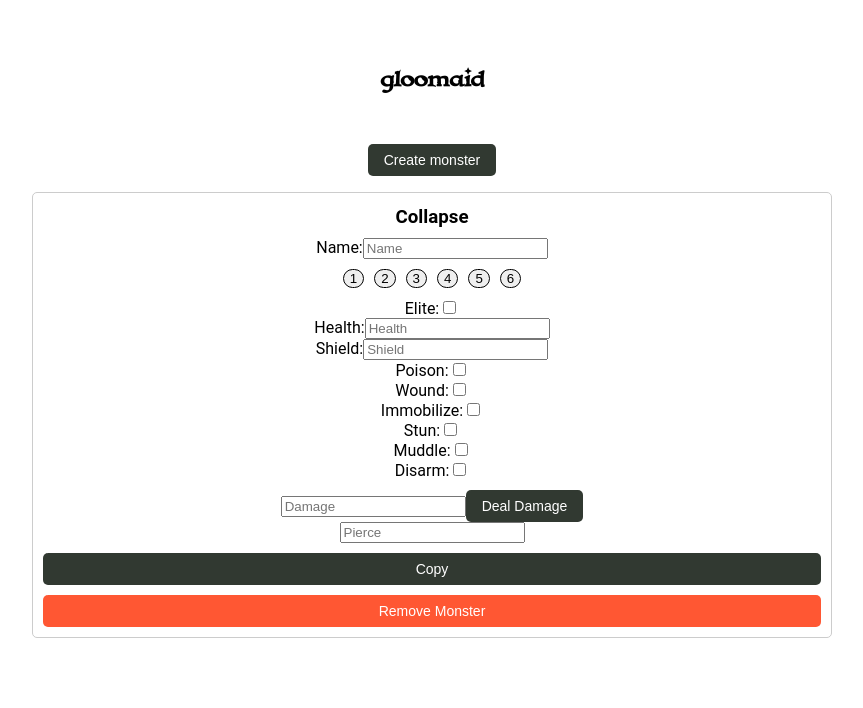
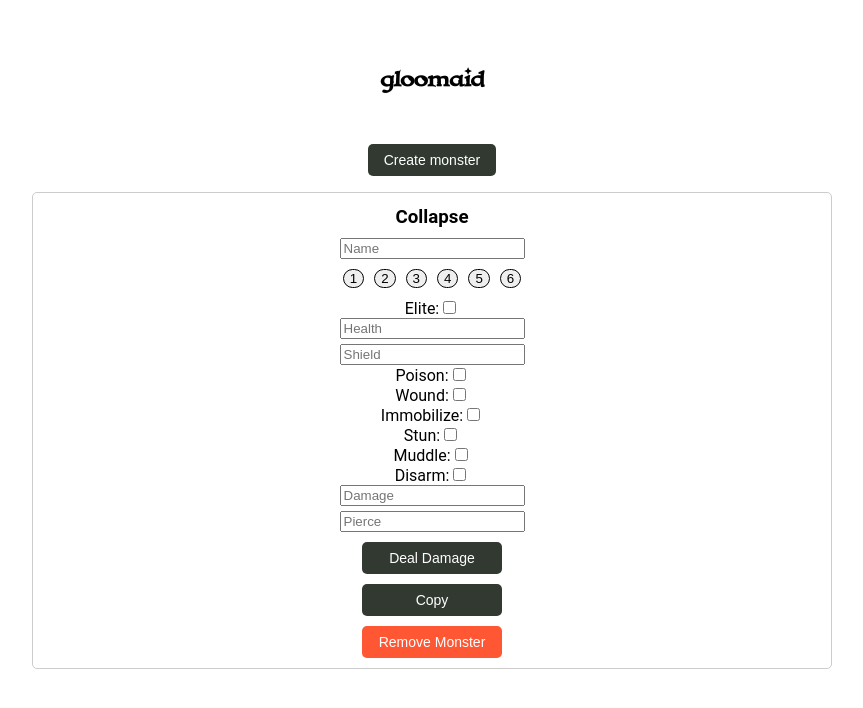
Before and after one commit to ViktorSjoblom/gloomaid, a Vue app: page / in a window 1280 px wide. Both pictures are taken after a click on the button "Create monster". Shown: the top 708 px of the page, without its empty margins (208-1071 px from the left). Built offline with nearby package versions, Linux system fonts and the light colour scheme.

Commit message:
Fixed bunch of design stuff

```diff
--- a/src/components/MonsterCard.vue
+++ b/src/components/MonsterCard.vue
@@ -2,13 +2,8 @@
   <div class="monster-card" :class="{ elite: activeMonster.elite }">
 
     <div v-if="copies.length > 0" class="tab-container">
-  <div
-    class="tab"
-    v-for="(_, index) in copies"
-    :key="copies[index].id"
-    :class="{ active: copies[index] === activeMonster }"
-    @click="switchTab(copies[index])"
-  >
+      <div class="tab" v-for="(_, index) in copies" :key="copies[index].id"
+        :class="{ active: copies[index] === activeMonster }" @click="switchTab(copies[index])">
         {{ copies[index].name }}
       </div>
     </div>
@@ -16,7 +11,7 @@
     <h3 class="monster-name" @click="toggleExpanded">{{ showNameOnly ? activeMonster.name : 'Collapse' }}</h3>
     <div v-if="!showNameOnly" class="card-details">
       <div class="form-group">
-        <label>Name:</label>
+        <!-- <label>Name:</label> -->
         <input v-model="activeMonster.name" type="text" placeholder="Name" />
         <div class="number-buttons">
           <button v-for="num in 6" :key="num" @click="addNumberToName(num)">{{ num }}</button>
@@ -26,12 +21,12 @@
         <label>Elite:</label>
         <input v-model="activeMonster.elite" type="checkbox" />
       </div>
-      <div class="form-group">
-        <label>Health:</label>
+      <div class="form-group" style="padding-bottom:5px;">
+        <!-- <label>Health:</label> -->
         <input v-model="activeMonster.hp" type="number" placeholder="Health" />
       </div>
       <div class="form-group">
-        <label>Shield:</label>
+        <!-- <label>Shield:</label> -->
         <input v-model="activeMonster.shield" type="number" placeholder="Shield" />
       </div>
       <div class="form-group">
@@ -59,15 +54,15 @@
         <input v-model="activeMonster.disarm" type="checkbox" />
       </div>
       <div class="form-group">
-    <div class="action-row">
+        <div class="action-row" style="padding-bottom:5px;">
           <input v-model="damageAmount" type="number" min="0" placeholder="Damage" />
-      <button class="button-style" @click="dealDamage">Deal Damage</button>
         </div>
         <!-- Change 1 -->
         <div class="action-row">
           <input v-model="pierceAmount" type="number" min="0" placeholder="Pierce" />
         </div>
-    <div style="display:flex;flex-direction:column;">
+        <button class="button-style" @click="dealDamage">Deal Damage</button>
+        <div style="display:flex;flex-direction:column;align-items:center;">
           <button class="button-style copy" @click="copyMonster">Copy</button>
           <button class="button-style remove" @click="removeMonster">Remove Monster</button>
         </div>
@@ -117,22 +112,22 @@ copyMonster() {
 
     dealDamage() {
   const damage = parseInt(this.damageAmount);
-    let playerPierce = parseInt(this.pierceAmount);
-    let shieldValue = parseInt(this.monster.shield);
-    if (!isNaN(damage)) {
+  const playerPierce = parseInt(this.pierceAmount);
+  const shieldValue = parseInt(this.activeMonster.shield);
+  if (!Number.isNaN(damage)) {
     if (shieldValue > 0 && playerPierce > 0) {
-        const effectiveShield = Math.max(0, shieldValue -= playerPierce);
-        this.monster.hp -= Math.max(0, damage - effectiveShield);
-      } else if (shieldValue > 0 ){
-        this.monster.hp -= Math.max(0,damage - shieldValue);
+      const effectiveShield = Math.max(0, shieldValue - playerPierce);
+      this.activeMonster.hp -= Math.max(0, damage - effectiveShield);
+    } else if (shieldValue > 0) {
+      this.activeMonster.hp -= Math.max(0, damage - shieldValue);
     } else {
-        this.monster.hp -= damage;
+      this.activeMonster.hp -= damage;
     }
-      if (this.monster.poison) {
-        this.monster.hp -= 1; // Add 1 to the damage if the monster is poisoned
+    if (this.activeMonster.poison) {
+      this.activeMonster.hp -= 1; // Add 1 to the damage if the monster is poisoned
     }
 
-      this.damageAmount = 0;
+    this.damageAmount = ''; // Set damageAmount to empty string to clear the input field
   }
 },
 
@@ -155,7 +150,11 @@ removeMonster() {
           this.copies.splice(index, 1);
           if (index <= this.activeTab) {
             this.activeTab--;
+          }
+          if (this.activeTab >= 0) {
             this.activeMonster = this.copies[this.activeTab];
+          } else {
+            this.activeMonster = this.monster;
           }
         }
       }
@@ -231,6 +230,7 @@ removeMonster() {
   transition: background-color 0.3s ease;
   border-radius: 5px;
   margin-top: 10px;
+  width: 140px;
 }
 
 .remove {
@@ -257,8 +257,8 @@ removeMonster() {
   position: absolute;
   top: 0;
   right: 0;
+  flex-direction: column;
   display: flex;
-  flex-direction: column;
 }
 
 .tab {
@@ -267,9 +267,27 @@ removeMonster() {
   /* margin-right: 5px; */
   cursor: pointer;
   border-radius: 5%;
+  flex: 1;
+  white-space: nowrap;
+  /* Prevents the text from wrapping */
+  overflow: hidden;
+  /* Hides the overflowed content */
+  text-overflow: ellipsis;
+  /* Adds an ellipsis (...) when the content overflows */
+  width: 100px;
 }
 
 .tab.active {
   background-color: #aaa;
 }
+
+@media only screen and (max-width: 600px) {
+  .tab-container {
+    right: -65px;
+  }
+
+  .tab {
+    width: 45px;
+  }
+}
 </style>
```
Lines whose indentation alone changed are shown as unchanged.
